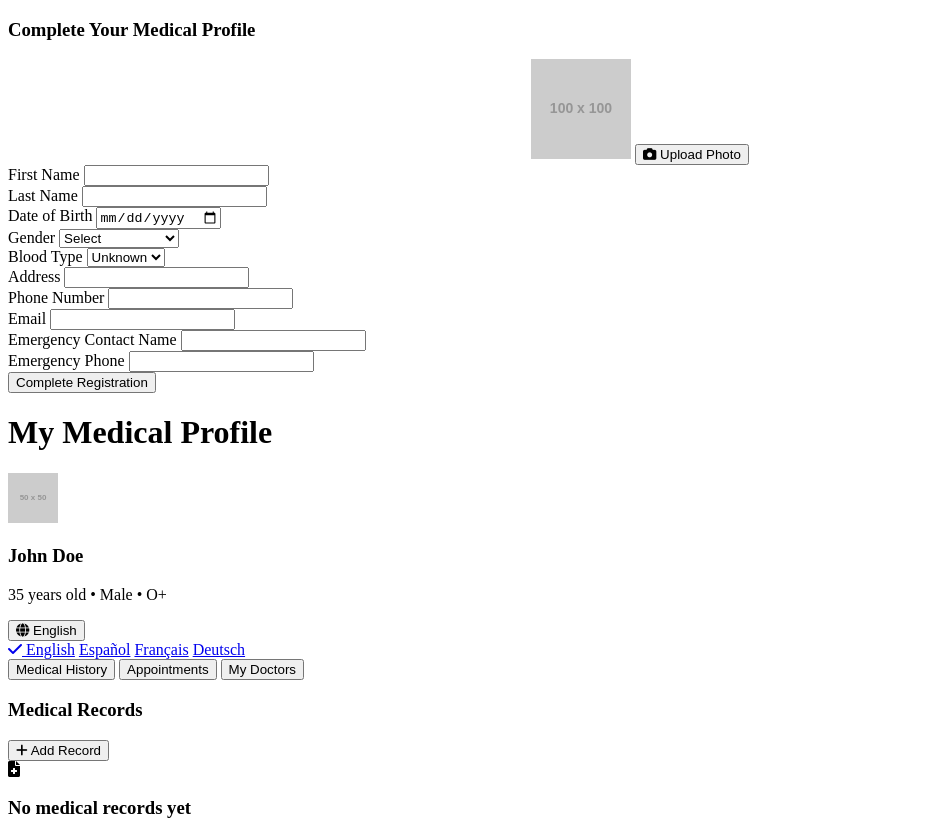
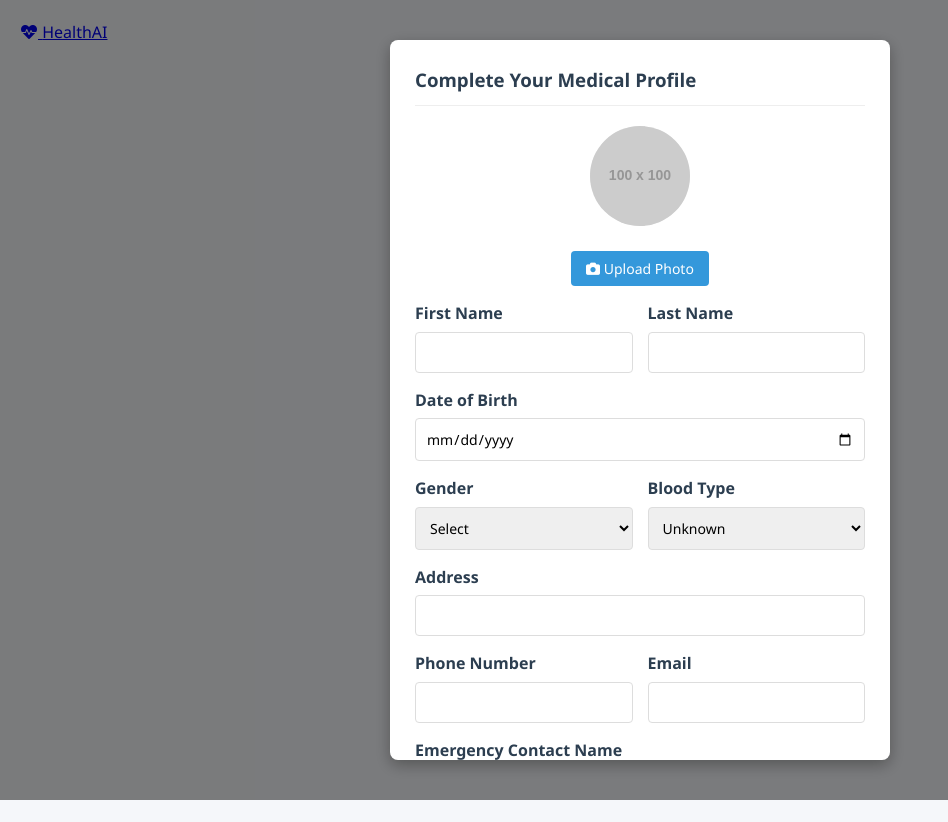
Before and after one commit to Ahlamv/Smart-healthcare, a plain HTML site: page Profile Page/index.html in a window 1280 px wide. Shown: the top 822 px of the page, without its empty margins (0-948 px from the left). After the commit the page ends 800 px from the top, so only its background shows below. Drawn offline with Linux system fonts and the light colour scheme; placeholder pictures from the web are drawn by us.

Commit message:
Add navigation header to Appointment and Profile pages; update links for navigation. Remove unused Personal Doctor files.

```diff
--- a/Personal Doctor/PersonalD.html
+++ b/Personal Doctor/index.html
@@ -4,10 +4,17 @@
     <meta charset="UTF-8">
     <meta name="viewport" content="width=device-width, initial-scale=1.0">
     <title>Doctors at Home</title>
-    <link rel="stylesheet" href="PROJECT.css">
+    <link rel="stylesheet" href="style.css">
+    <link rel="stylesheet" href="https://cdnjs.cloudflare.com/ajax/libs/font-awesome/6.0.0/css/all.min.css">
 </head>
 <body>
     <header class="header">
+        <div class="logo">
+            <a href="../Home page/index.html">
+                <i class="fas fa-heartbeat"></i>
+                <span>HealthAI</span>
+            </a>
+        </div>
         <h1>GET OUR DOCTORS</h1>
     </header>
 
@@ -26,6 +33,6 @@
         </div>
     </div>
 
-    <script src="project.js"></script>
+    <script src="script.js"></script>
 </body>
 </html>
--- a/Profile Page/index.html
+++ b/Profile Page/index.html
@@ -5,8 +5,18 @@
     <meta name="viewport" content="width=device-width, initial-scale=1.0">
     <title>My Medical Profile</title>
     <link rel="stylesheet" href="https://cdnjs.cloudflare.com/ajax/libs/font-awesome/6.0.0-beta3/css/all.min.css">
+    <link rel="stylesheet" href="styles.css">
 </head>
 <body>
+    <!-- Navigation Header -->
+    <header class="nav-header">
+        <div class="logo">
+            <a href="../Home page/index.html">
+                <i class="fas fa-heartbeat"></i>
+                <span>HealthAI</span>
+            </a>
+        </div>
+    </header>
     <!-- Registration Modal -->
     <div class="modal" id="registration-modal">
         <div class="modal-content">
@@ -366,5 +376,6 @@
             </div>
         </div>
     </div>
+    <script src="script.js"></script>
 </body>
 </html>
--- a/Profile Page/script.js
+++ b/Profile Page/script.js
@@ -1,5 +1,4 @@
-<script>
-    document.addEventListener('DOMContentLoaded', function() {
+document.addEventListener('DOMContentLoaded', function() {
         // Initialize data storage
         if (!localStorage.getItem('medicalHistory')) {
             localStorage.setItem('medicalHistory', JSON.stringify([]));
@@ -444,4 +443,3 @@
             }
         });
     });
-</script>
--- a/Profile Page/styles.css
+++ b/Profile Page/styles.css
@@ -1,5 +1,4 @@
-<style>
-    :root {
+:root {
         --primary-color: #2c3e50;
         --secondary-color: #3498db;
         --accent-color: #e74c3c;
@@ -351,4 +350,3 @@
         margin-bottom: 15px;
         color: #ddd;
     }
-</style>
```
Also changed, not shown: Appointment Page/index.html (+9 -0 lines), Home page/index.html (+3 -3 lines), Personal Doctor/script.js (renamed from Personal Doctor/PersonalD.js), Personal Doctor/style.css (renamed from Personal Doctor/PersonalD.css).
